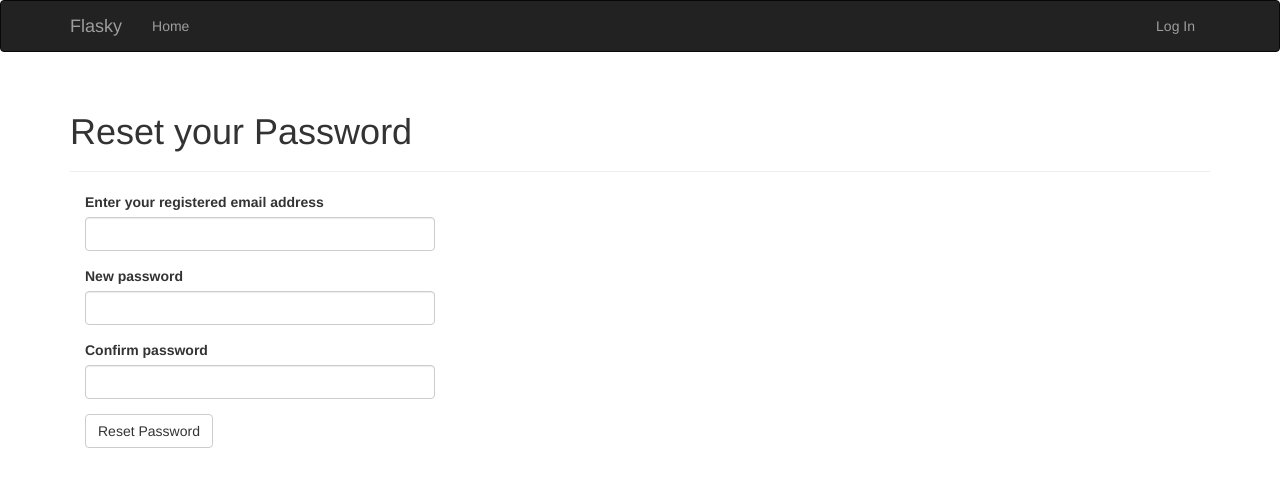
After one commit to kekearif/FlaskWebDev, a Flask app: page /auth/password_reset/1 in a window 1280 px wide. The commit adds this page. Shown: the top 487 px of the page. Run offline with Flask 2, Linux system fonts and the light colour scheme; parts of the project's set-up code (start-up, migrations or seed data) failed here and were passed over; some libraries are stand-ins or nearby versions.

Commit message:
ex8-5 Added reset password functionality

```diff
--- a/flasky/app/auth/forms.py
+++ b/flasky/app/auth/forms.py
@@ -53,3 +53,27 @@ class ChangePasswordForm(Form):
     def validate_current_password(self, field):
         if not current_user.verify_password(field.data):
             raise ValidationError("Current password incorrect.")
+
+
+class PasswordResetRequestForm(Form):
+    email = StringField('Enter your registered email address',
+                        validators=[Required(), Length(1, 64), Email()])
+    submit = SubmitField('Send Reset Link')
+
+    def validate_email(self, field):
+        if not User.query.filter_by(email=field.data).first():
+            raise ValidationError("This email address is not registered.")
+
+
+class PasswordResetForm(Form):
+    email = StringField('Enter your registered email address',
+                        validators=[Required(), Length(1, 64), Email()])
+    password = PasswordField('New password', validators=[Required(),
+                             EqualTo('password2',
+                             message="Passwords must match")])
+    password2 = PasswordField('Confirm password', validators=[Required()])
+    submit = SubmitField('Reset Password')
+
+    def validate_email(self, field):
+        if not User.query.filter_by(email=field.data).first():
+            raise ValidationError("This email address is not registered.")
--- a/flasky/app/auth/views.py
+++ b/flasky/app/auth/views.py
@@ -3,6 +3,7 @@ from flask_login import login_user, logout_user, login_required, current_user
 from . import auth
 from ..models import User
 from .forms import LoginForm, RegistrationForm, ChangePasswordForm
+from .forms import PasswordResetRequestForm, PasswordResetForm
 from .. import db
 from ..email import send_email
 
@@ -100,3 +101,39 @@ def change_password():
         flash('Your password has been changed.')
         return redirect(url_for('main.index'))
     return render_template('auth/change_password.html', form=form)
+
+
+@auth.route('/password_reset_request', methods=['GET', 'POST'])
+def password_reset_request():
+    # This checks the user is not logged in
+    # It's the opposite of if current_user.is_authenticated
+    if not current_user.is_anonymous:
+        return redirect(url_for('main.index'))
+    form = PasswordResetRequestForm()
+    if form.validate_on_submit():
+        user = User.query.filter_by(email=form.email.data).first()
+        if user:
+            token = user.generate_reset_token()
+            send_email(user.email, 'Reset your password',
+                       'auth/email/reset_password', user=user, token=token)
+            flash('An email with instructions on how to reset your password '
+                  'has been sent.')
+            return redirect(url_for('auth.login'))
+    return render_template('auth/password_reset.html', form=form)
+
+
+@auth.route('/password_reset/<token>', methods=['GET', 'POST'])
+def password_reset(token):
+    if not current_user.is_anonymous:
+        return redirect(url_for('main.index'))
+    form = PasswordResetForm()
+    if form.validate_on_submit():
+        user = User.query.filter_by(email=form.email.data).first()
+        if user:
+            if user.reset_password(token, form.password.data):
+                flash('Your password has been reset.')
+                return redirect(url_for('auth.login'))
+            else:
+                flash('The reset email link is invalid or expired')
+        return redirect(url_for('main.index'))
+    return render_template('auth/password_reset.html', form=form)
--- a/flasky/app/templates/auth/login.html
+++ b/flasky/app/templates/auth/login.html
@@ -11,6 +11,7 @@
 <div class="col-md-4">
     {{ wtf.quick_form(form) }}
     <br>
+    <p>Forgot your password? <a href="{{ url_for('auth.password_reset_request') }}">Click here to reset it</a>.</p>
     <p>New user? <a href="{{ url_for('auth.register') }}">Click here to register</a>.</p>
 </div>
 {% endblock %}
--- /dev/null
+++ b/flasky/app/templates/auth/password_reset.html
@@ -0,0 +1,14 @@
+{% extends "base.html" %}
+{% import "bootstrap/wtf.html" as wtf %}
+
+<!-- override -->
+{% block title %}Flasky - Reset your Password{% endblock %}
+
+{% block page_content %}
+<div class="page-header">
+    <h1>Reset your Password</h1>
+</div>
+<div class="col-md-4">
+    {{ wtf.quick_form(form) }}
+</div>
+{% endblock %}
```
Also changed, not shown: flasky/app/models.py (+17 -0 lines), flasky/app/templates/auth/email/reset_password.html (added, +8 -0 lines), flasky/app/templates/auth/email/reset_password.txt (added, +13 -0 lines), flasky/data-dev.sqlite, 3 other files.
